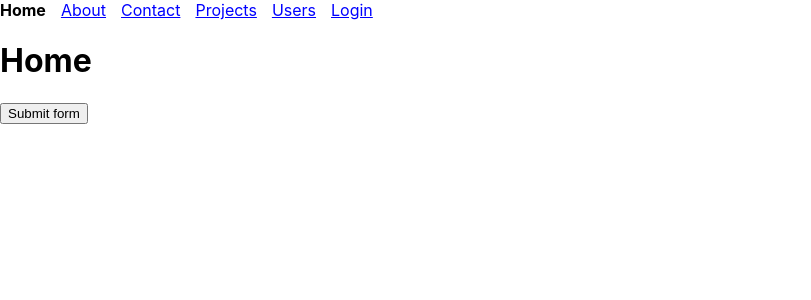
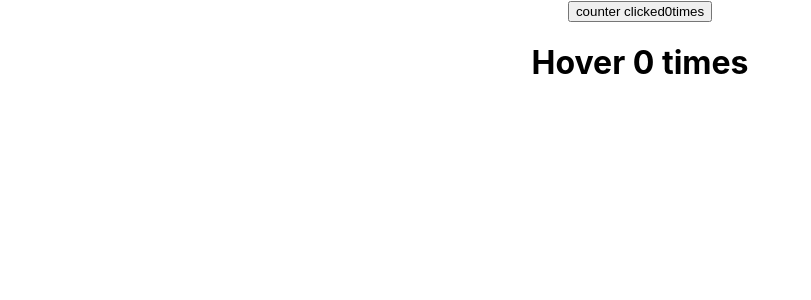
Before and after one commit to phani6121/react-full-course, a React (Create React App) app: page / in a window 1280 px wide. Shown: the top 300 px of the page, without its empty margins (0-811 px from the left). Built offline with nearby package versions, Linux system fonts and the light colour scheme.

Commit message:
fragments and higher order components

```diff
--- a/src/App.js
+++ b/src/App.js
@@ -39,71 +39,100 @@ import React from "react";
 // import Index2 from "./customHooks/SecondCounter";
 // import Index from "./customHooks/FirstApi";
 // import Index2 from "./customHooks/SecondApi";
-import Navbar from "./components/Navbar";
-import Home from "./components/Home";
-// import About from "./components/About";
-import Contact from "./components/Contact";
-import { Routes, Route } from "react-router-dom"
-import Success from "./components/Success";
-import NotFound from "./components/NotFound";
-import Projects from "./components/Projects";
-import FeaturedProjects from "./components/FeaturedProjects";
-import NewProjects from "./components/NewProjects";
-import Users from "./components/Users";
-import UserDetails from "./components/UserDetails";
-import { AuthProvider } from "./components/auth";
-import Login from "./components/Login"
-import Logout from "./components/Logout";
-import PrivateRoute from "./components/PrivateRoute";
+// import Index from "./Fragments/index";
+// import Index from "./Fragments/Table";
+import Index from "./HigherOrderComponents/ClickCounter";
+import Index1 from "./HigherOrderComponents/HoverCounter";
 
-// Lazy loading means if we are run the large projects to load the pages to taken more time so we are use the lazy loading to reduce the loading time.
-//Procedure to use the Lazy loading any project have many components are used so large content components are to import dynamic so in that time when ever we can click that component page in that time its loaded remaining time not loaded.
-// This facture works only that component have Export default components
 
-//Dynamic import
-//Lazy function
-const LazyAbout = React.lazy(() => import("./components/About"))
+// ----------------------------------------------React Routes ----------------------------------------------
 
+
+// import Navbar from "./components/Navbar";
+// import Home from "./components/Home";
+// // import About from "./components/About";
+// import Contact from "./components/Contact";
+// import { Routes, Route } from "react-router-dom"
+// import Success from "./components/Success";
+// import NotFound from "./components/NotFound";
+// import Projects from "./components/Projects";
+// import FeaturedProjects from "./components/FeaturedProjects";
+// import NewProjects from "./components/NewProjects";
+// import Users from "./components/Users";
+// import UserDetails from "./components/UserDetails";
+// import { AuthProvider } from "./components/auth";
+// import Login from "./components/Login"
+// import Logout from "./components/Logout";
+// import PrivateRoute from "./components/PrivateRoute";
+
+// // Lazy loading means if we are run the large projects to load the pages to taken more time so we are use the lazy loading to reduce the loading time.
+// //Procedure to use the Lazy loading any project have many components are used so large content components are to import dynamic so in that time when ever we can click that component page in that time its loaded remaining time not loaded.
+// // This facture works only that component have Export default components
+
+// //Dynamic import
+// //Lazy function
+// const LazyAbout = React.lazy(() => import("./components/About"))
+
+
+// function App() {
+//   return (
+//     <AuthProvider className="App">
+//       <Navbar />
+//       <Routes>
+//         <Route path="/" element={<Home />} />
+
+//         <Route path="/About" element={
+//           <React.Suspense fallback="Loading...">
+//             <LazyAbout />
+//           </React.Suspense>
+//         } />
+//         {/* At here we are using lazy loading for more content component so it's takes time to load because we can use React.suspense with prop fallback. fallback is displayed what ever we give value   */}
+
+
+//         <Route path="/Contact" element={<Contact />} />
+//         <Route path="/Success" element={<Success />} />
+//         <Route path="/Projects" element={<Projects />} >
+
+//           <Route index element={<FeaturedProjects />} />
+//           {/* If we want direct feature Project we can wrote code above the line like we are not given path place to replace index  */}
+
+//           <Route path="feature" element={<FeaturedProjects />} />
+//           <Route path="new" element={<NewProjects />} />
+//         </Route>
+
+
+//         <Route path="/users" element={
+//           <PrivateRoute>
+//             <Users />
+//           </PrivateRoute>
+//         } />
+
+
+//         <Route path="/users/:userId" element={<UserDetails />} />
+//         {/* Dynamic routes are wrote like above line  */}
+//         {/* Above those lines are nested routes we wrote like that  */}
+
+//         <Route path="/login" element={<Login />} />
+
+//         <Route path="/logout" element={<Logout />} />
+
+//         <Route path="*" element={<NotFound />} />
+//         {/* At here path is given "*" it means if not match any route to go to take that star path. */}
+//       </Routes>
+//     </AuthProvider>
+//   );
+// };
+
+// ---------------------------------------------React Routes-----------------------------------------------
 
 function App() {
   return (
-    <AuthProvider className="App">
-      <Navbar />
-      <Routes>
-        <Route path="/" element={<Home />} />
-        <Route path="/About" element={
-          <React.Suspense fallback="Loading...">
-            <LazyAbout />
-          </React.Suspense>
-        } />
-        {/* At here we are using lazy loading for more content component so it's takes time to load because we can use React.suspense with prop fallback. fallback is displayed what ever we give value   */}
-        <Route path="/Contact" element={<Contact />} />
-        <Route path="/Success" element={<Success />} />
-        <Route path="/Projects" element={<Projects />} >
-          <Route index element={<FeaturedProjects />} />
-          {/* If we want direct feature Project we can wrote code above the line like we are not given path place to replace index  */}
-          <Route path="feature" element={<FeaturedProjects />} />
-          <Route path="new" element={<NewProjects />} />
-        </Route>
-        <Route path="/users" element={
-          <PrivateRoute>
-            <Users />
-          </PrivateRoute>
-        } />
-        <Route path="/users/:userId" element={<UserDetails />} />
-        {/* Dynamic routes are wrote like above line  */}
-        {/* Above those lines are nested routes we wrote like that  */}
-
-        <Route path="/login" element={<Login />} />
-
-        <Route path="/logout" element={<Logout />} />
-
-        <Route path="*" element={<NotFound />} />
-        {/* At here path is given "*" it means if not match any route to go to take that star path. */}
-      </Routes>
-    </AuthProvider>
-  );
-};
+    <div className="App">
+      <Index />
+      <Index1 />
+    </div>
+  )
+}
 
 
 export default App;
--- /dev/null
+++ b/src/Fragments/Table.js
@@ -0,0 +1,19 @@
+import React from 'react'
+import Colum from "./Colum"
+
+const Table = () => {
+    return (
+        <div>
+            <h1>table</h1>
+            <table>
+                <tbody>
+                    <tr>
+                        <Colum />
+                    </tr>
+                </tbody>
+            </table>
+        </div>
+    )
+}
+
+export default Table
--- /dev/null
+++ b/src/HigherOrderComponents/ClickCounter.js
@@ -0,0 +1,12 @@
+import React from 'react'
+import enhancedCounter from './enhancedCounter'
+
+const ClickCounter = (props) => {
+    return (
+        <div>
+            <button onClick={props.increment}>counter clicked{props.count}times</button>
+        </div>
+    )
+}
+
+export default enhancedCounter(ClickCounter);
--- /dev/null
+++ b/src/HigherOrderComponents/HoverCounter.js
@@ -0,0 +1,12 @@
+import React from 'react'
+import enhancedCounter from './enhancedCounter'
+
+const HoverCounter = (props) => {
+    return (
+        <div>
+            <h1 onMouseEnter={props.increment}>Hover {props.count} times</h1>
+        </div>
+    )
+}
+
+export default enhancedCounter(HoverCounter);
--- /dev/null
+++ b/src/HigherOrderComponents/enhancedCounter.js
@@ -0,0 +1,20 @@
+import React, { useState } from 'react'
+
+const enhancedCounter = (OriginalComponent) => {
+
+    const NewCounter = () => {
+
+        const [count, setCount] = useState(0);
+
+        const increment = () => {
+            setCount(count + 1)
+        };
+
+        return <OriginalComponent count={count} increment={increment} />
+    };
+
+    return NewCounter;
+
+}
+
+export default enhancedCounter
--- a/src/index.js
+++ b/src/index.js
@@ -3,12 +3,19 @@ import ReactDOM from 'react-dom/client';
 import './index.css';
 import App from './App';
 // import { UserContextProvider } from './context/userContext';
-import { BrowserRouter } from "react-router-dom"
+// import { BrowserRouter } from "react-router-dom"
 
 
 const root = ReactDOM.createRoot(document.getElementById('root'));
 root.render(
-  <BrowserRouter>
-    <App />
-  </BrowserRouter>
+
+  <App />
+
 );
+
+
+
+// This is for routes
+{/* <BrowserRouter>
+  <App />
+</BrowserRouter> */}
```
Also changed, not shown: src/Fragments/Colum.js (added, +12 -0 lines), src/Fragments/index.js (added, +27 -0 lines).
